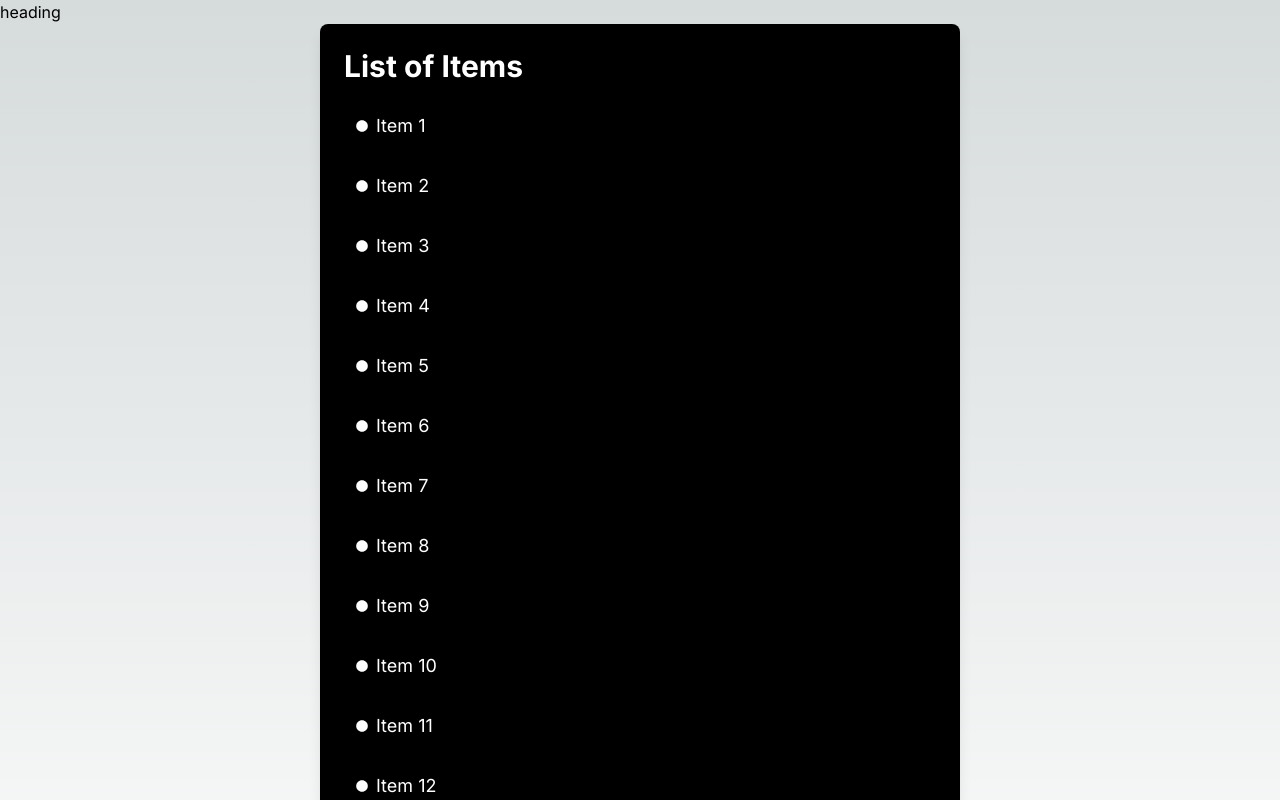
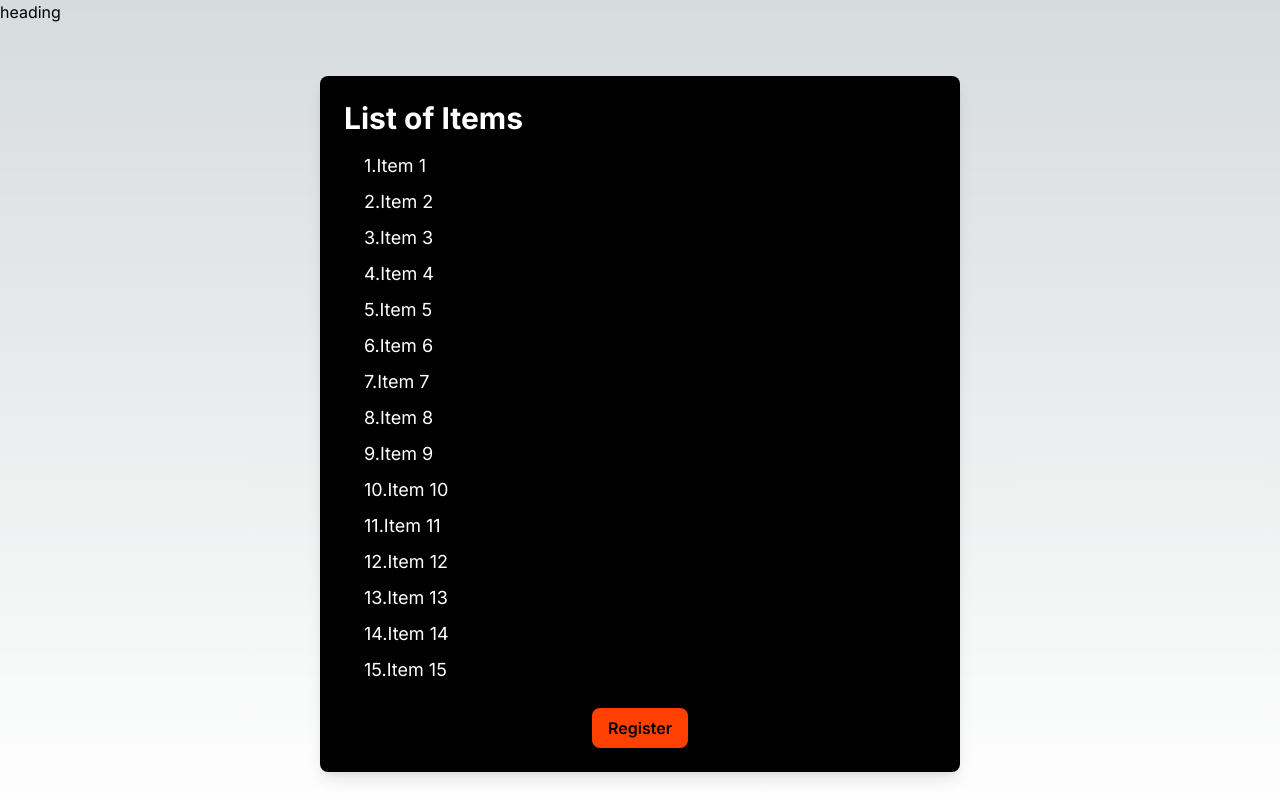
Before and after one commit to Swayanshu004/30DaysChallenge-Frontend, a Next.js app: page /List-content in a window 1280 px wide. Shown: the top 800 px of the page. Built offline with nearby package versions, Linux system fonts and the light colour scheme.

Commit message:
list-content update

```diff
--- a/src/app/List-content/page.tsx
+++ b/src/app/List-content/page.tsx
@@ -12,9 +12,11 @@ const Home: React.FC = () => {
 
         <ul className="space-y-2 mb-6">
           {items.map((item, index) => (
-            <li key={index} className="bg-black-700 p-3 rounded-lg shadow-sm text-white text-lg flex items-center">
+            <li key={index} className="bg-black px-5 rounded-lg shadow-sm text-white text-lg flex items-center">
               {/* Dot Icon and item */}
-              <FaCircle className="mr-2 text-xs text-white" /> {/* Dot Icon added */}
+              {/* <FaCircle className="mr-2 text-xs text-white" />  */}
+              {/* Dot Icon added */}
+              {index+1}.
               {item}
             </li>
           ))}
@@ -24,7 +26,7 @@ const Home: React.FC = () => {
         <div className="flex justify-center">
           <Link href="/register" passHref>
             <button
-              className="text-white px-4 py-2 rounded-lg shadow hover:opacity-80 transition"
+              className="text-black font-semibold px-4 py-2 rounded-lg shadow hover:opacity-80 transition"
               style={{ backgroundColor: '#ff4000' }}
             >
               Register
```
